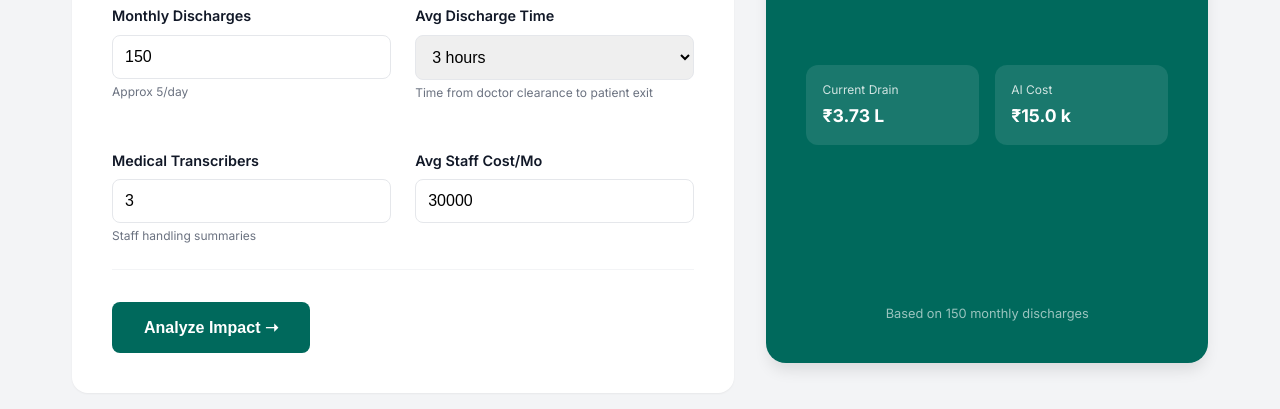
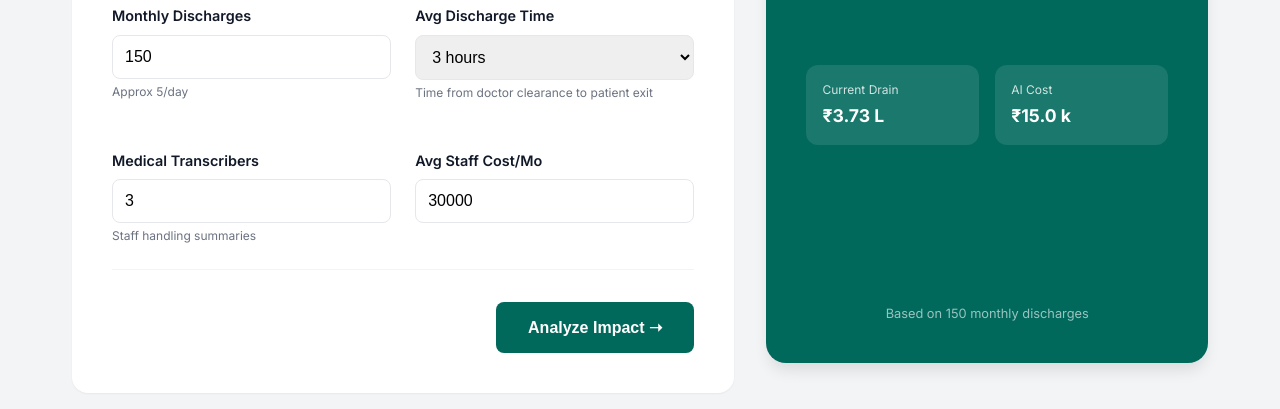
Before and after one commit to vtshreeram/pla-calculator-pitch, a website built with Vite: page index.html in a window 1280 px wide. Shown: the part 419-828 px from the top of the page. Built offline with nearby package versions, Linux system fonts and the light colour scheme.

Commit message:
Refactor: Right-align buttons and finalize layout balance

```diff
--- a/css/style.css
+++ b/css/style.css
@@ -204,6 +204,8 @@ body {
     display: flex;
     gap: 1rem;
     align-items: center;
+    justify-content: flex-end;
+    /* Align buttons to the right */
 }
 
 /* CARDS */
```
